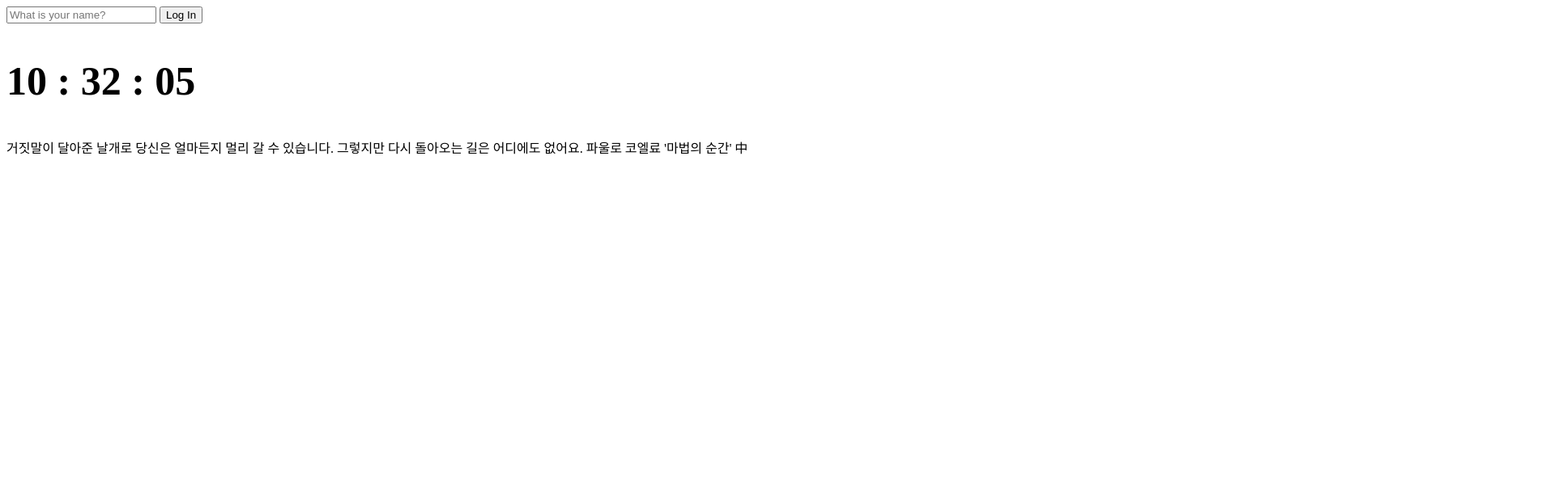
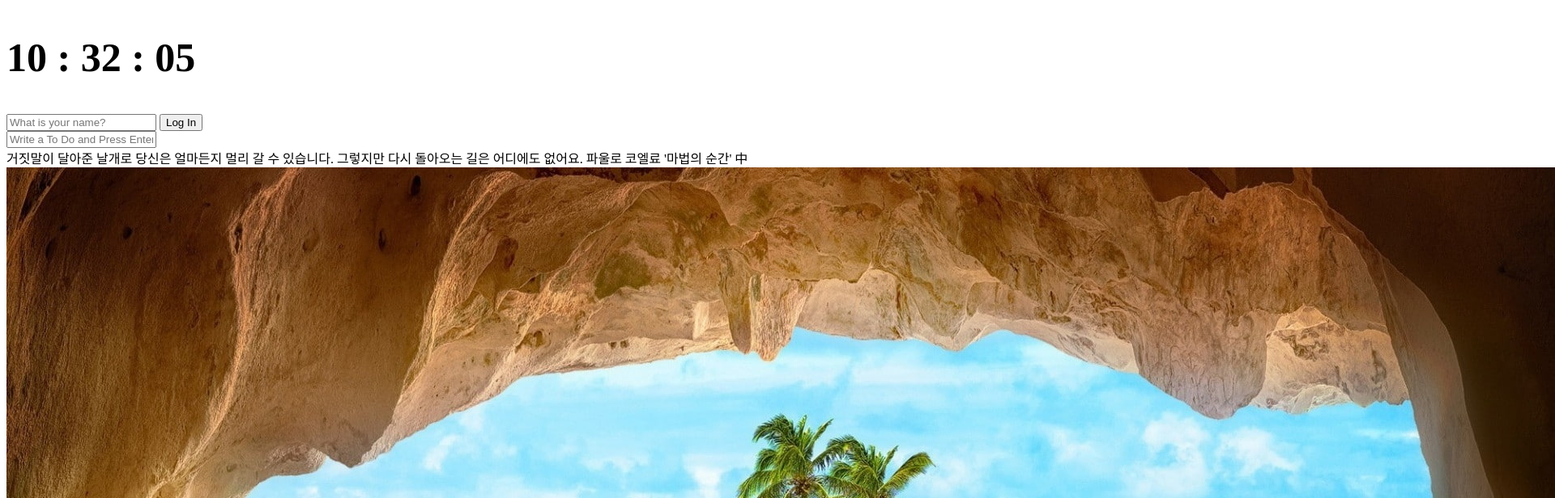
Before and after one commit to ohtaekwon/MOMENTUM, a website built with Parcel: page index.html in a window 1280 px wide. Shown: the top 616 px of the page at 81% size, 1920 px wide, since content can reach past the window. Built offline with nearby package versions, Linux system fonts and the light colour scheme.

Commit message:
backgroundjs

```diff
--- a/index.html
+++ b/index.html
@@ -11,11 +11,19 @@
   <script defer src="./js/clock.js"></script>
   <!-- QUOTES JS -->
   <script defer src="./js/quotes.js"></script>
+  <!-- BACKGROUND JS -->
+  <script defer src="./js/background.js"></script>
+  <!-- TODO JS -->
+  <script defer src="./js/todo.js"></script>
+
   <!-- SYLTE CSS -->
   <link rel="stylesheet" href="./css/style.css"/>
-
 </head>
 <body>
+  <!-- CLOCK -->
+  <h2 id="clock">00:00:00</h2>
+
+  <!-- LOGIN -->
   <form class='hidden' id="login-Form">
     <input
       required maxlength="11"
@@ -23,13 +31,18 @@
       placeholder="What is your name?"
     />
     <input type="submit" value="Log In" />
-    <!-- <button>Log In</button> -->
   </form>
-  <h2 id="clock">00:00:00</h2>
-  <h1 class='hidden' id="greeting" class="hidden"></h1>
+  <h1 class='hidden' id="greeting"></h1>
+  <!-- TODO -->
+  <form id="todo-form">
+    <input type="text" placeholder="Write a To Do and Press Enter">
+  </form>
+
+  <!-- QUOTE -->
   <div id="quote">
     <span></span>
     <span></span>
   </div>
+
 </body>
 </html>
--- /dev/null
+++ b/js/background.js
@@ -0,0 +1,14 @@
+const images = [
+  "01.jpg",
+  "02.jpg",
+  "03.jpg",
+];
+// 이미지들을 랜덤하게 변수에 할당
+const chosenImage = images[Math.floor(Math.random()*images.length)];
+
+// img 엘리멘터 생성
+const bgImage=document.createElement("img");
+// 배경이미지들을 bgImage.src에 할당
+bgImage.src=`./img/${chosenImage}`;
+
+document.body.appendChild(bgImage);
--- a/js/quotes.js
+++ b/js/quotes.js
@@ -47,6 +47,3 @@ const todaysQuote = quotes[Math.floor(Math.random()*quotes.length)]
 
 quoteEl.innerText = todaysQuote.quote;
 authorEl.innerText = todaysQuote.author;
-// console.log(todaysQuote.quote)
-// console.log(todaysQuote.author)
-// console.log(quotes)
```
Also changed, not shown: css/style.css (+12 -0 lines), README.md, img/02.jpg (added), js/todo.js (added), 2 other files.
